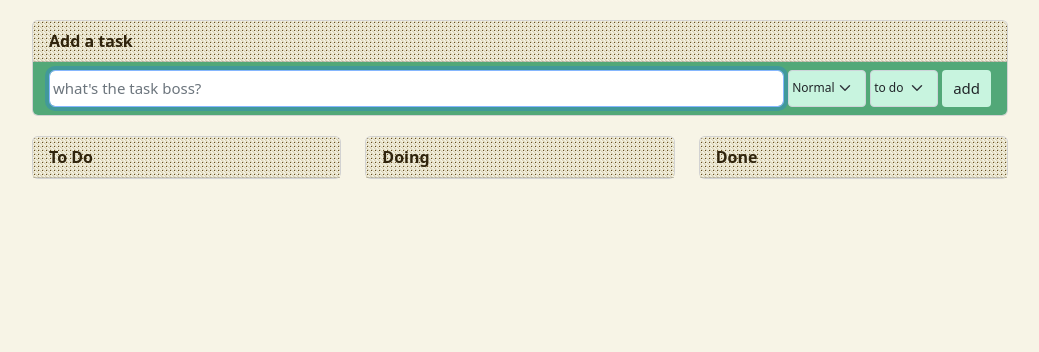
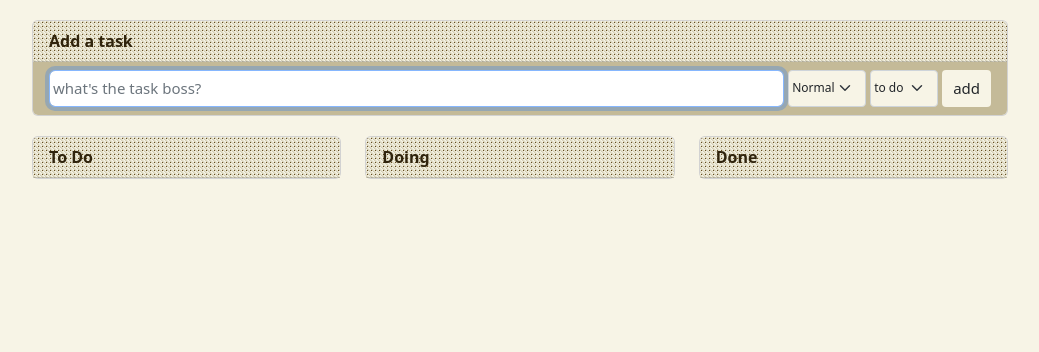
Before and after one commit to heliaakbari/trello-replica, a plain HTML site: page index.html in a window 1280 px wide. Shown: the whole page, without its empty margins (120-1159 px from the left). Drawn offline with nearby package versions, Linux system fonts and the light colour scheme.

Commit message:
color change

```diff
--- a/style.css
+++ b/style.css
@@ -11,10 +11,10 @@ body{
 }
 
 .addTask li{
-    background-color: RGB(82, 168, 120);
+    background-color: #c4ba98;
 }
 .addTask input, .addTask select, .addTask button{
-    background-color: RGB(200, 244, 223);
+    background-color: #f7f4e6
 }
 
 .addTask button{
@@ -82,6 +82,6 @@ body{
     font-weight: 700;
     opacity: 1;
     background-size: 4px 4px;
-    background-image: repeating-linear-gradient(45deg, #644b1d 0, #30240d 0.4px, #d6cfb0 0, #f7f4e6 50%);
+    background-image: repeating-linear-gradient(45deg, #644b1d 0, #857048 0.4px, #cfc9ae 0, #f7f4e6 50%);
     color: #30240d;
 }
```
